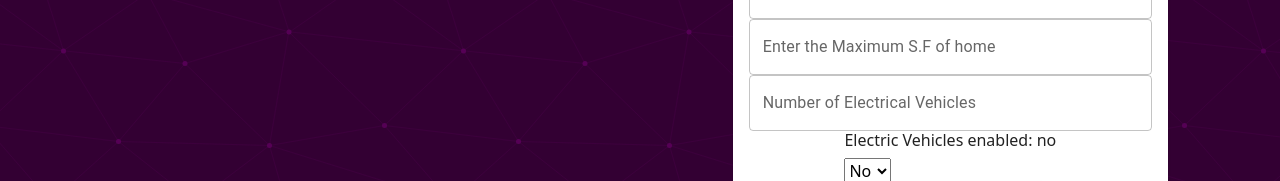
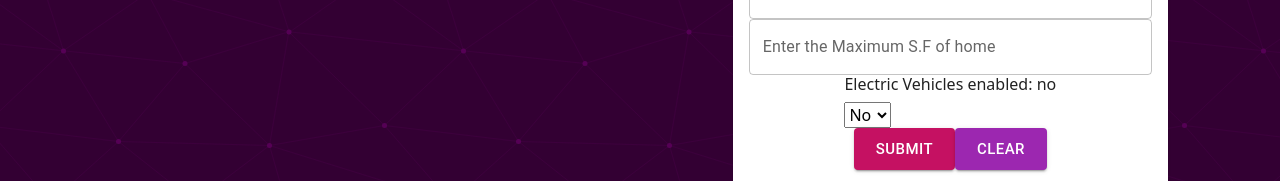
Before and after one commit to ibrakadabra70/CapstoneProject, a React (Create React App) app in the folder client/: page /home in a window 1280 px wide. Shown: the part 389-570 px from the top of the page. Built offline with nearby package versions, Linux system fonts and the light colour scheme; no server answers.

Commit message:
removed number of ev

```diff
--- a/client/src/components/Form/Form.js
+++ b/client/src/components/Form/Form.js
@@ -25,7 +25,6 @@ const Form = () => {
         electricHeating: '',
         gasHeating: '',
         squareFootagePerHome: '',
-        numberOfEV: '',
         transformerSize: '',
         transformerCost:''
     });
@@ -452,7 +451,6 @@ const Form = () => {
             electricHeating:'',
             gasHeating: '',
             squareFootagePerHome:'',
-            numberOfEV:''
         });
     }
 
@@ -473,7 +471,6 @@ const Form = () => {
 
                 <TextField name ="SF" variant="outlined" label="Enter the Maximum S.F of home" placeholder="Maximum Square Footage" fullWidth value={formData.squareFootagePerHome} onChange={(e) => setFormData({ ...formData, squareFootagePerHome: e.target.value})} />
 
-                <TextField name ="Electrical Vehicles" variant="outlined" label="Number of Electrical Vehicles" placeholder="Number of Electrical Vehicles" fullWidth value={formData.numberOfEV} onChange={(e) => setFormData({ ...formData, numberOfEV: e.target.value})} />
                 <div>
                 <h6> Electric Vehicles enabled: {dropdown}</h6>
                 <select value={dropdown} onChange={(e) => setDropdown(e.target.value)}>
```
Also changed, not shown: 1 other file (tests, documents, lock files or other folders).
